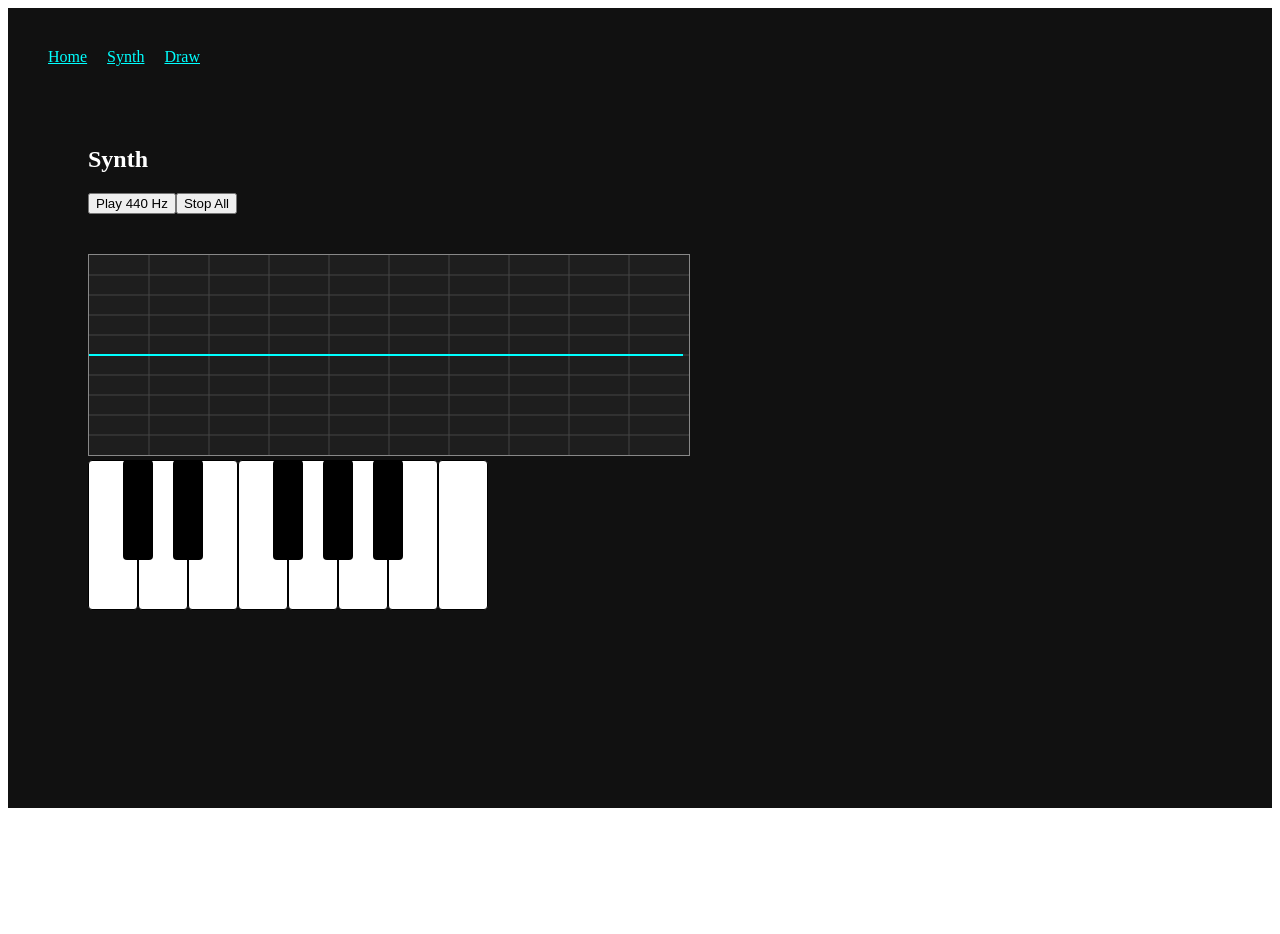
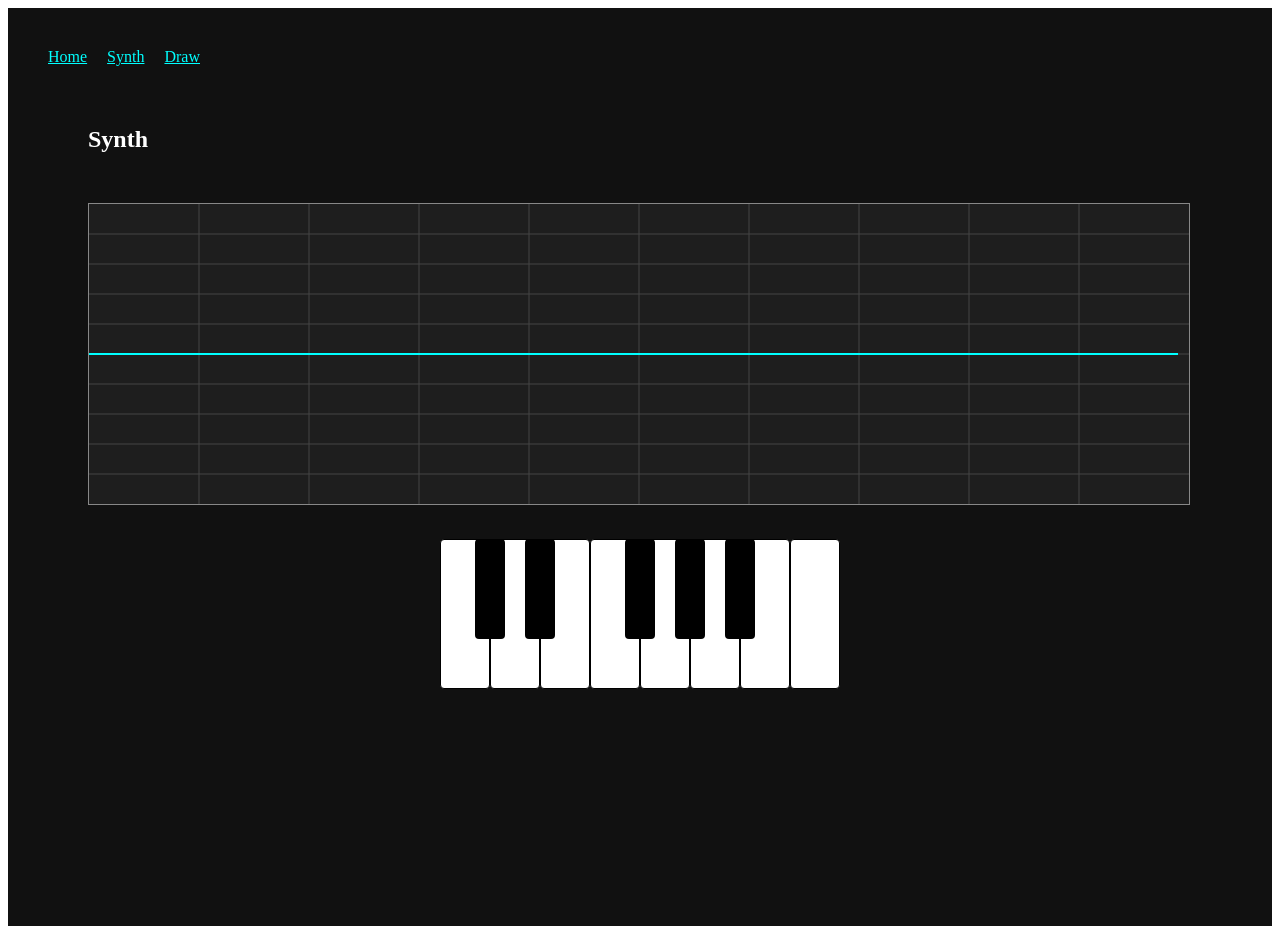
Before and after one commit to luwil/FormaVox, a React (Vite) app: page /synth in a window 1280 px wide. Before the commit the page ends 816 px from the top, so only its background shows below. Built offline with nearby package versions, Linux system fonts and the light colour scheme.

Commit message:
Fix synth layout: keyboard width matches visual content

```diff
--- a/src/components/Keyboard.jsx
+++ b/src/components/Keyboard.jsx
@@ -59,9 +59,9 @@ export default function Keyboard({ engine, noteMap, keysDown, setKeysDown }) {
     <div
       style={{
         position: "relative",
-        width: 700,
+        width: 400,
         height: 150,
-        marginBottom: 20,
+        userSelect: "none",
       }}
       onMouseUp={() => {
         isMouseDown.current = false;
--- a/src/pages/Synth.jsx
+++ b/src/pages/Synth.jsx
@@ -25,7 +25,7 @@ export default function Synth({ engine }) {
   // --- handle physical keyboard ---
   useEffect(() => {
     const handleKeyDown = (e) => {
-      if (keysDown[e.code]) return; // already pressed
+      if (keysDown[e.code]) return;
       const freq = NOTE_MAP[e.code];
       if (!freq) return;
 
@@ -51,18 +51,39 @@ export default function Synth({ engine }) {
   }, [engine, keysDown]);
 
   return (
-    <div style={{ padding: 40 }}>
-      <h2>Synth</h2>
+    <div
+      style={{
+        minHeight: "100vh",
+        display: "flex",
+        justifyContent: "center",
+        boxSizing: "border-box",
+      }}
+    >
+      <div
+        style={{
+          width: "100%",
+          maxWidth: 1200,
+          padding: 40,
+          display: "flex",
+          flexDirection: "column",
+          gap: 30,
+        }}
+      >
+        <h2 style={{ margin: 0 }}>Synth</h2>
 
-      <div style={{ marginBottom: 20 }}>
-        <button onClick={() => engine.playOscillator(440, true)}>
-          Play 440 Hz
-        </button>
-        <button onClick={() => engine.stopAll()}>Stop All</button>
+        {/* Oscilloscope scales with width */}
+        <div style={{ width: "100%" }}>
+          <Oscilloscope engine={engine} width={1100} height={300} />
         </div>
 
-      <Oscilloscope engine={engine} />
-
+        {/* Keyboard centered */}
+        <div
+          style={{
+            width: "100%",
+            display: "flex",
+            justifyContent: "center",
+          }}
+        >
           <Keyboard
             engine={engine}
             noteMap={NOTE_MAP}
@@ -70,5 +91,7 @@ export default function Synth({ engine }) {
             setKeysDown={setKeysDown}
           />
         </div>
+      </div>
+    </div>
   );
 }
```
Lines whose indentation alone changed are shown as unchanged.
